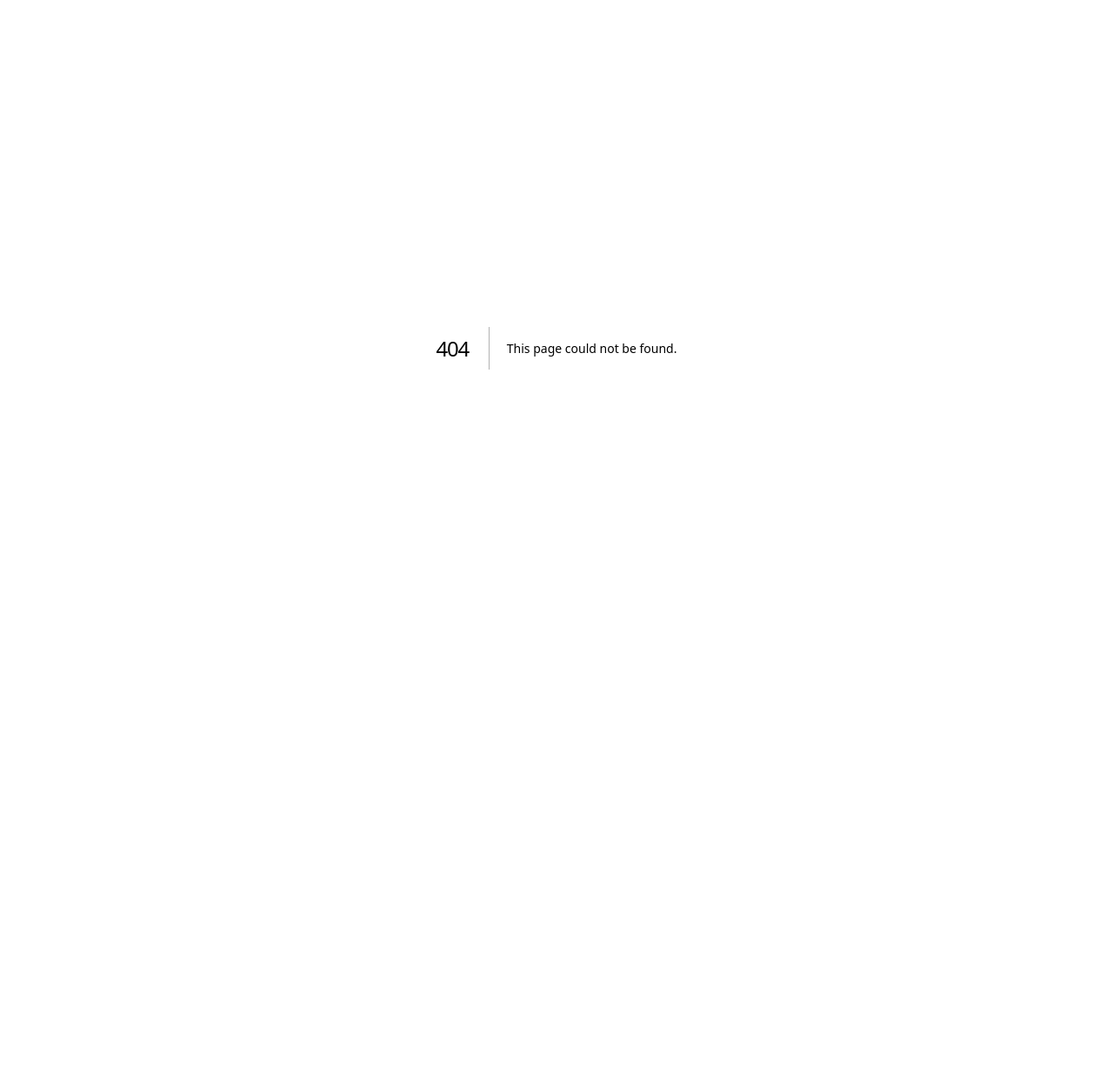
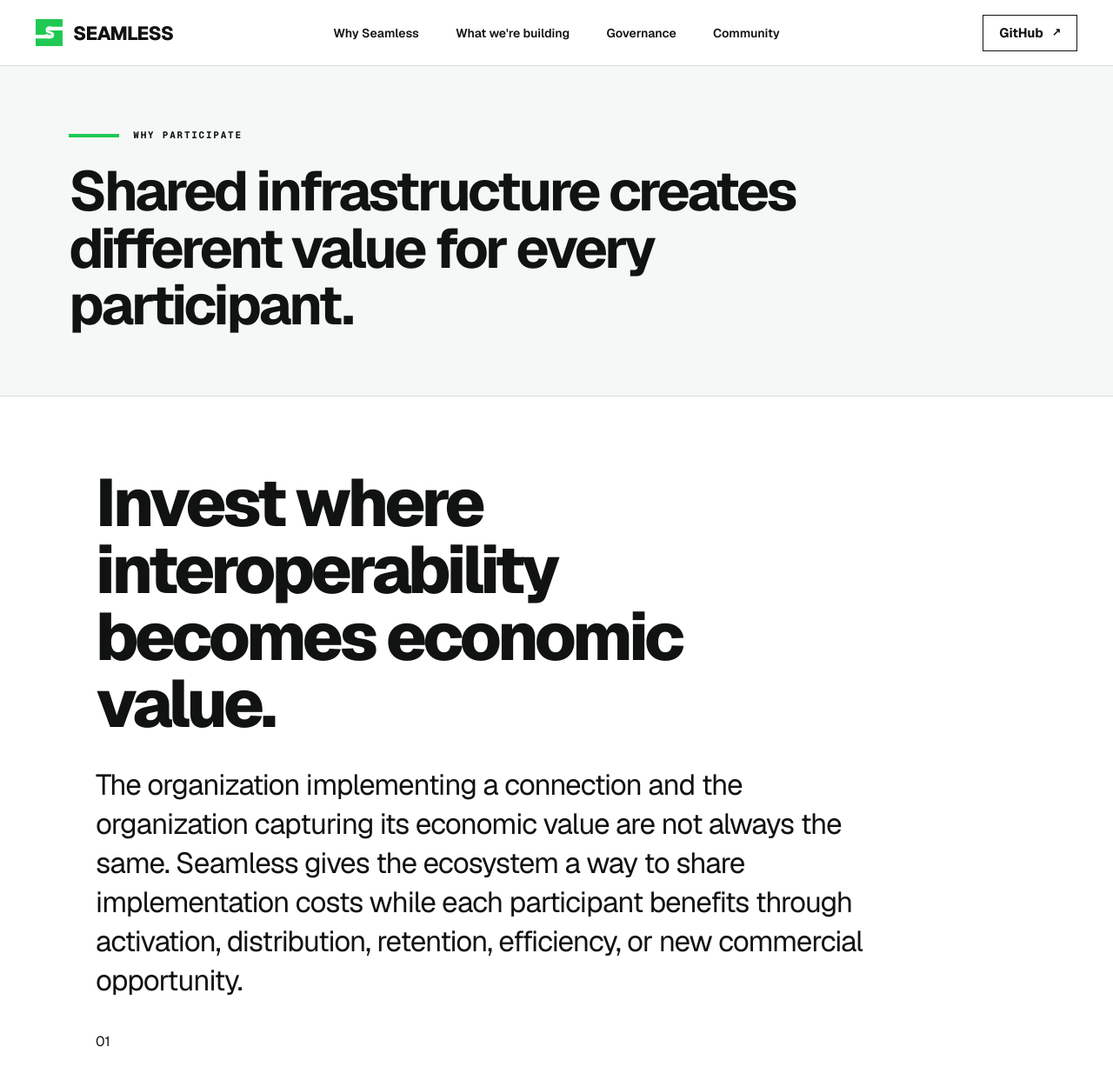
Before and after one commit to seamlessdns/website, a Next.js app: page /sponsors/why-participate in a window 1280 px wide. Before the commit this address had no page. Shown: the top 1242 px of the page at 87% size. Before the commit the page ends 800 px from the top, so only its background shows below. Built offline with nearby package versions, Linux system fonts and the light colour scheme.

Commit message:
Add stakeholder value page

```diff
--- /dev/null
+++ b/app/sponsors/why-participate/page.tsx
@@ -0,0 +1,136 @@
+import type { Metadata } from "next";
+import Link from "next/link";
+import { ExternalArrow, SiteFooter, SiteHeader } from "../../components/site-chrome";
+import styles from "../sponsors.module.css";
+
+export const metadata: Metadata = {
+  alternates: {
+    canonical: "/sponsors/why-participate/",
+  },
+  title: "Why Participate | Seamless",
+  description:
+    "How neutral domain-connection infrastructure creates value for service providers, registrars, DNS providers, and agent infrastructure.",
+};
+
+const stakeholders = [
+  {
+    title: "Service Providers",
+    value: "Acquire and activate customers",
+    copy: "Domain configuration often happens while a customer is adopting a paid product. A reliable connection flow can improve activation, shorten time to value, reduce abandonment, and remove a major source of support work.",
+    buyer: "Product, engineering, growth, platform, or ecosystem leadership",
+    work: "DNS updates, domain verification, DNSSEC, provider discovery, and embedded activation",
+  },
+  {
+    title: "Registrars",
+    value: "Expand distribution and retain the domain relationship",
+    copy: "Registration, transfer, nameserver, and DNSSEC workflows connect registrars to new demand. A shared layer can make registrar capabilities easier for services to adopt without requiring a separate integration for every partner.",
+    buyer: "Product, domains, partnerships, platform, or engineering leadership",
+    work: "Registration, registrar transfer, nameserver changes, DNSSEC, and registrar coordination",
+  },
+  {
+    title: "DNS Providers",
+    value: "Reduce integration cost and improve migration",
+    copy: "A consistent implementation and objective conformance tooling can reduce bespoke support, make capabilities discoverable, and create a more dependable path for customers moving into or using the provider.",
+    buyer: "DNS product, engineering, ecosystem, or strategic partnerships leadership",
+    work: "DNS updates, zone transfer, DNSSEC, conformance, and provider discovery",
+  },
+  {
+    title: "Commercial Platforms and Agent Infrastructure",
+    value: "Build differentiated products on a dependable base",
+    copy: "A neutral foundation lets commercial providers, developer platforms, and agents focus on user experience, orchestration, analytics, security, and support instead of recreating the underlying provider-access layer.",
+    buyer: "Platform, product, developer experience, agents, or corporate development leadership",
+    work: "Open APIs, authorization, discovery, policy controls, registries, and commercial services above the shared layer",
+  },
+];
+
+const transactions = [
+  ["DNS zone update", "Highest direct value for service activation; operational and distribution value for infrastructure providers."],
+  ["DNSSEC", "Security, trust, and lifecycle automation value shared across service providers, registrars, and DNS providers."],
+  ["DNS zone transfer", "Strong migration and customer-acquisition value for the destination DNS provider; portability value for the ecosystem."],
+  ["Domain registration", "Core acquisition value for registrars and embedded-distribution value for service providers and commercial platforms."],
+  ["Registrar transfer", "Core acquisition value for the destination registrar and retention or workflow value for service providers."],
+];
+
+export default function WhyParticipatePage() {
+  return (
+    <main>
+      <SiteHeader page="sponsors" />
+
+      <section className={styles.hero}>
+        <p className="eyebrow"><span /> Why participate</p>
+        <p>Shared infrastructure creates different value for every participant.</p>
+      </section>
+
+      <article className={styles.document}>
+        <h1>Invest where interoperability becomes economic value.</h1>
+        <p>
+          The organization implementing a connection and the organization capturing its economic value are not always the same. Seamless gives the ecosystem a way to share implementation costs while each participant benefits through activation, distribution, retention, efficiency, or new commercial opportunity.
+        </p>
+
+        <div className={styles.stakeholderGrid}>
+          {stakeholders.map((stakeholder, index) => (
+            <section className={styles.stakeholderCard} key={stakeholder.title}>
+              <span>{String(index + 1).padStart(2, "0")}</span>
+              <h2>{stakeholder.title}</h2>
+              <strong>{stakeholder.value}</strong>
+              <p>{stakeholder.copy}</p>
+              <dl>
+                <div><dt>Likely internal champion</dt><dd>{stakeholder.buyer}</dd></div>
+                <div><dt>Relevant work</dt><dd>{stakeholder.work}</dd></div>
+              </dl>
+            </section>
+          ))}
+        </div>
+
+        <h2>Value by transaction</h2>
+        <p>
+          Seamless begins with DNS configuration, but the neutral coordination model is designed to extend across the domain lifecycle.
+        </p>
+        <div className={styles.transactionList}>
+          {transactions.map(([name, value]) => (
+            <div key={name}>
+              <strong>{name}</strong>
+              <p>{value}</p>
+            </div>
+          ))}
+        </div>
+
+        <aside className={styles.callout}>
+          <span>Why fund instead of wait?</span>
+          <h2>The buildout determines whether the shared layer exists.</h2>
+          <p>
+            Sponsors provide the concentrated capital needed to establish production infrastructure, provider-supported integrations, and ecosystem adoption. Once the service reaches scale, transparent operating fees can sustain it at a lower marginal cost than repeatedly rebuilding or licensing the same connection layer.
+          </p>
+        </aside>
+
+        <h2>Commercial opportunity remains open</h2>
+        <p>
+          Seamless is infrastructure, not a mandated end-user product. Organizations may use it directly or build commercial services on top of it. Embedded experiences, enterprise support, monitoring, analytics, security, orchestration, and service-level commitments remain areas for vigorous competition.
+        </p>
+        <p>
+          The principle is simple: <strong>the common connection path should be neutral; differentiation should happen above it.</strong>
+        </p>
+
+        <div className={styles.inlineActions}>
+          <Link className="button button-primary" href="/sponsors/">View membership</Link>
+          <Link className="button button-outline" href="/sponsors/toolkit/">Open the champion toolkit</Link>
+        </div>
+      </article>
+
+      <section className="community-section">
+        <div>
+          <p className="eyebrow"><span /> Participate your way</p>
+          <h2>Funding, engineering, adoption, and advocacy all matter.</h2>
+          <p>Paid membership supports capitalization. Technical participation remains open and independent.</p>
+        </div>
+        <div className="community-actions">
+          <a className="button button-light" href="https://github.com/seamlessdns" target="_blank" rel="noreferrer">
+            Join on GitHub <ExternalArrow />
+          </a>
+        </div>
+      </section>
+
+      <SiteFooter page="sponsors" />
+    </main>
+  );
+}
```
